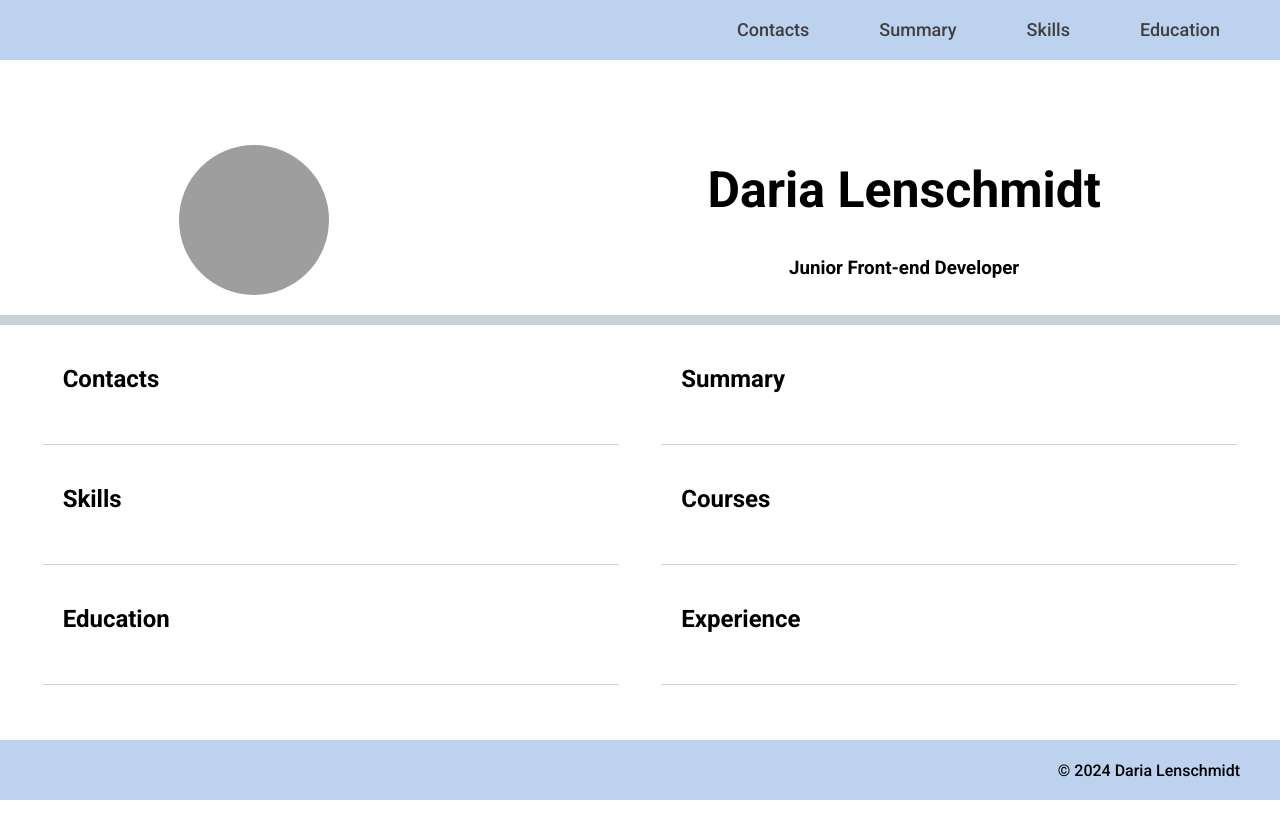
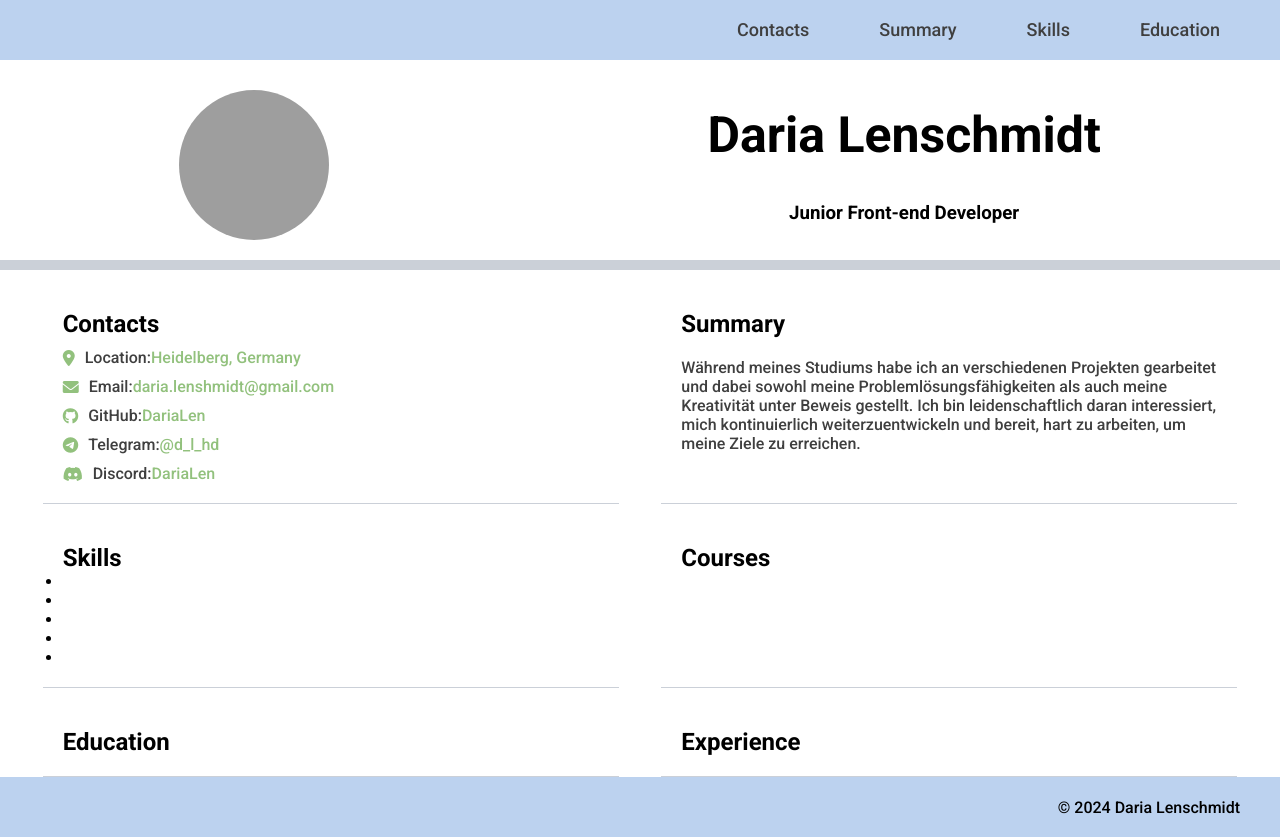
Before and after one commit to DariaLen/rsschool-cv, a plain HTML site: page index.html in a window 1280 px wide. Before the commit the page ends 800 px from the top, so only its background shows below. Drawn offline with Linux system fonts and the light colour scheme; grey boxes are pictures that could not be loaded.

Commit message:
feat: add sections Contacts

```diff
--- a/index.html
+++ b/index.html
@@ -9,6 +9,7 @@
     <link rel="icon" href="assets/favicon.ico" />
     <link rel="preconnect" href="https://fonts.gstatic.com">
     <link href="https://fonts.googleapis.com/css2?family=Roboto:wght@100;300;500;700&display=swap" rel="stylesheet">
+    <link rel="stylesheet" href="https://cdnjs.cloudflare.com/ajax/libs/font-awesome/6.0.0-beta3/css/all.min.css">
 </head>
 
 <body>
@@ -35,16 +36,47 @@
         </div>
         <div class="decoration-line"></div>
         <div class="row">
-            <section class="section" id="contacts">
+            <section class="section my-contacts" id="contacts">
                 <h2>Contacts</h2>
+                <p><i class="fas fa-map-marker-alt"></i>
+                    <span class="label">Location:</span>
+                    <span class="info">Heidelberg, Germany</span>
+                </p>
+                <p><i class="fas fa-envelope"></i>
+                    <span class="label">Email:</span>
+                    <span class="info">daria.lenshmidt@gmail.com</span>
+                </p>
+                <p><i class="fab fa-github"></i>
+                    <span class="label">GitHub:</span>
+                    <span class="info"><a href="https://github.com/DariaLen">DariaLen</a></span>
+                </p>
+                <p><i class="fab fa-telegram-plane"></i>
+                    <span class="label">Telegram:</span>
+                    <span class="info">@d_l_hd</span>
+                </p>
+                <p><i class="fab fa-discord"></i>
+                    <span class="label">Discord:</span>
+                    <span class="info">DariaLen</span>
+                </p>
             </section>
-            <section class="section" id="summary">
+            <section class="section summary-section" id="summary">
                 <h2>Summary</h2>
+                <p>Während meines Studiums habe ich an verschiedenen Projekten gearbeitet und dabei sowohl meine
+                    Problemlösungsfähigkeiten als auch meine Kreativität unter Beweis gestellt. Ich bin leidenschaftlich
+                    daran interessiert, mich kontinuierlich weiterzuentwickeln und bereit, hart zu arbeiten, um meine
+                    Ziele zu erreichen.</p>
             </section>
         </div>
         <div class="row">
             <section class="section" id="skills">
                 <h2>Skills</h2>
+                <ul>
+                    <li></li>
+                    <li></li>
+                    <li></li>
+                    <li></li>
+                    <li></li>
+                </ul>
             </section>
             <section class="section" id="courses">
                 <h2>Courses</h2>
--- a/style.css
+++ b/style.css
@@ -108,17 +108,56 @@ text-align: center;
 
 .section {
     width: 45%;
-    min-height: 100px;
+    gap: 20px;
     padding: 20px;
-
     border-bottom: 1px solid rgba(194, 200, 209, 0.841);
 }
 
+.section p{
+    color: rgb(63, 63, 63);
+}
 .decoration-line{
     width: 100%;
     height: 10px;
     background-color: rgba(194, 200, 209, 0.841);
 }
+.my-contacts{
+    display: flex;
+    flex-direction: column;
+    gap: 10px;
+}
+.my-contacts p{
+    color: rgb(146, 193, 125);
+}
+.my-contacts a{
+text-decoration: none;
+  color: rgb(146, 193, 125);
+}
+
+.label {
+    color: rgb(63, 63, 63);
+}
+
+.info {
+    color: rgb(146, 193, 125);
+}
+
+p {
+    display: flex;
+    align-items: center;
+}
+
+p i {
+    margin-right: 10px;
+}
+.summary-section{
+   display: flex;
+   flex-direction: column;
+}
+/* .summary-section p{
+    color: rgb(63, 63, 63);
+
+} */
 @media (max-width: 768px) {
     .section {
         width: 100%;
```
